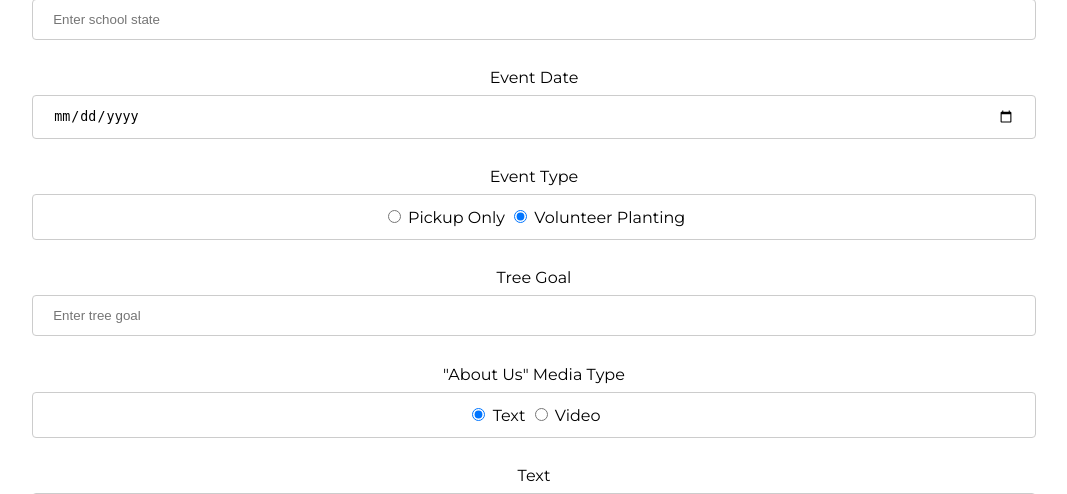
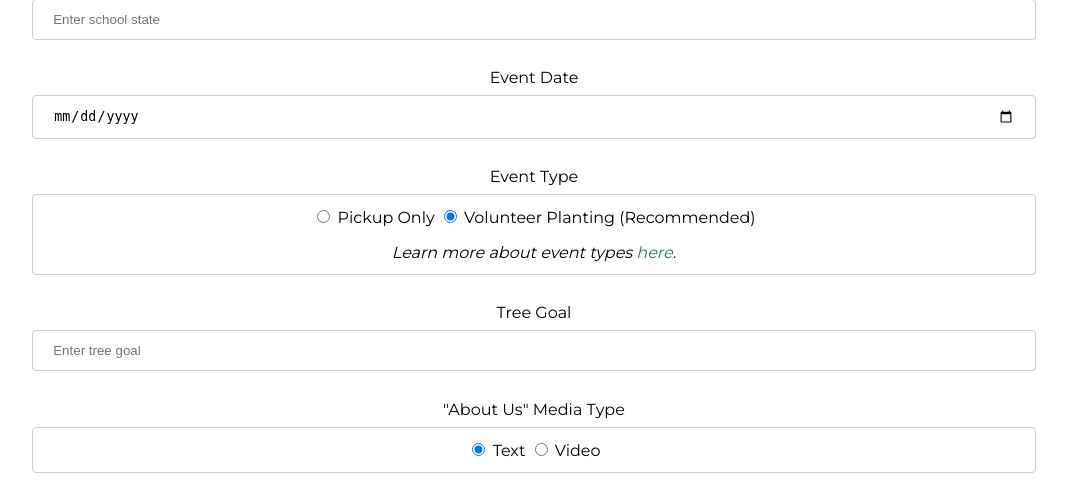
Before and after one commit to tree-plenish/event-pages-preview, a Flask app: template templates/form.html in a window 1280 px wide. Shown: the part 321-815 px from the top of the page, without its empty margins (106-1173 px from the left). Run offline with Flask 2, Linux system fonts and the light colour scheme; the template is opened without the code that fills it, so the values that code supplies are empty.

Commit message:
Add links

```diff
--- a/static/css/form.css
+++ b/static/css/form.css
@@ -145,3 +145,12 @@ button:hover{
     display: none;
     color: red;
 }
+
+.form-group a {
+    color: #2c7a4e;
+}
+
+.learn-more {
+    margin-bottom: 0;
+    font-style: italic;
+}
--- a/templates/form.html
+++ b/templates/form.html
@@ -33,7 +33,8 @@
               <input type="radio" id="pickup" name="is_pickup_only" value="True" required {{ "checked" if data.is_pickup_only }}>
               <label for="True">Pickup Only</label>
               <input type="radio" id="volunteer" name="is_pickup_only" value="False" required {{ "checked" if not data.is_pickup_only }}>
-              <label for="False">Volunteer Planting</label>
+              <label for="False">Volunteer Planting (Recommended)</label>
+              <p class="learn-more">Learn more about event types <a href="https://drive.google.com/file/d/1gB2JHnyeO8xIg-VltFA1jWU7DopjMyfU/view?usp=sharing" target="blank">here</a>.</p>
             </div>
           </div>
 
--- a/templates/login_error_action.html
+++ b/templates/login_error_action.html
@@ -5,8 +5,7 @@
 {% endblock %}
 {% block body %}
 <div id="main-header">
-     <!-- FIXME -->
-     <h1>Wait: please submit the <a href="#">tree species selection form</a> first. Contact <a href="mailto:team@tree-plenish">team@tree-plenish</a> with any questions.</h1>
+     <h1>Wait: please submit the <a href="https://treeplenish.typeform.com/to/cPvgB9m3">tree species selection form</a> first. Contact <a href="mailto:team@tree-plenish">team@tree-plenish</a> with any questions.</h1>
 </div>
 {% endblock %}
 {% block scripts %}
```
